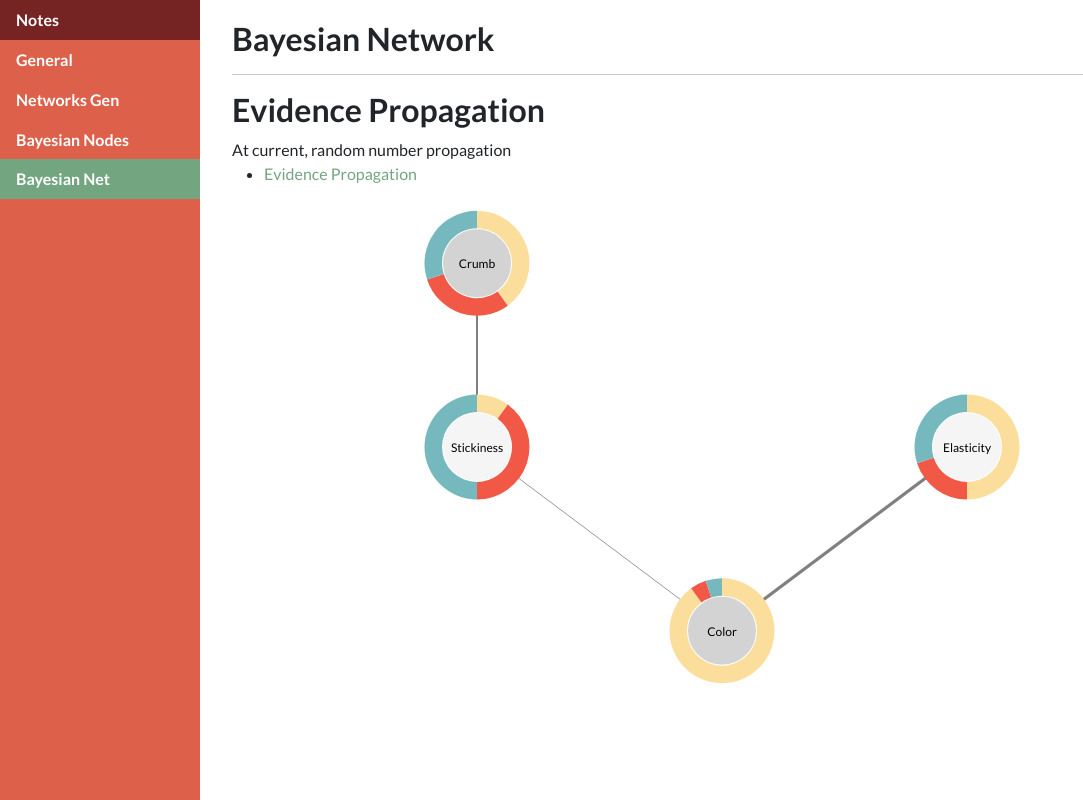
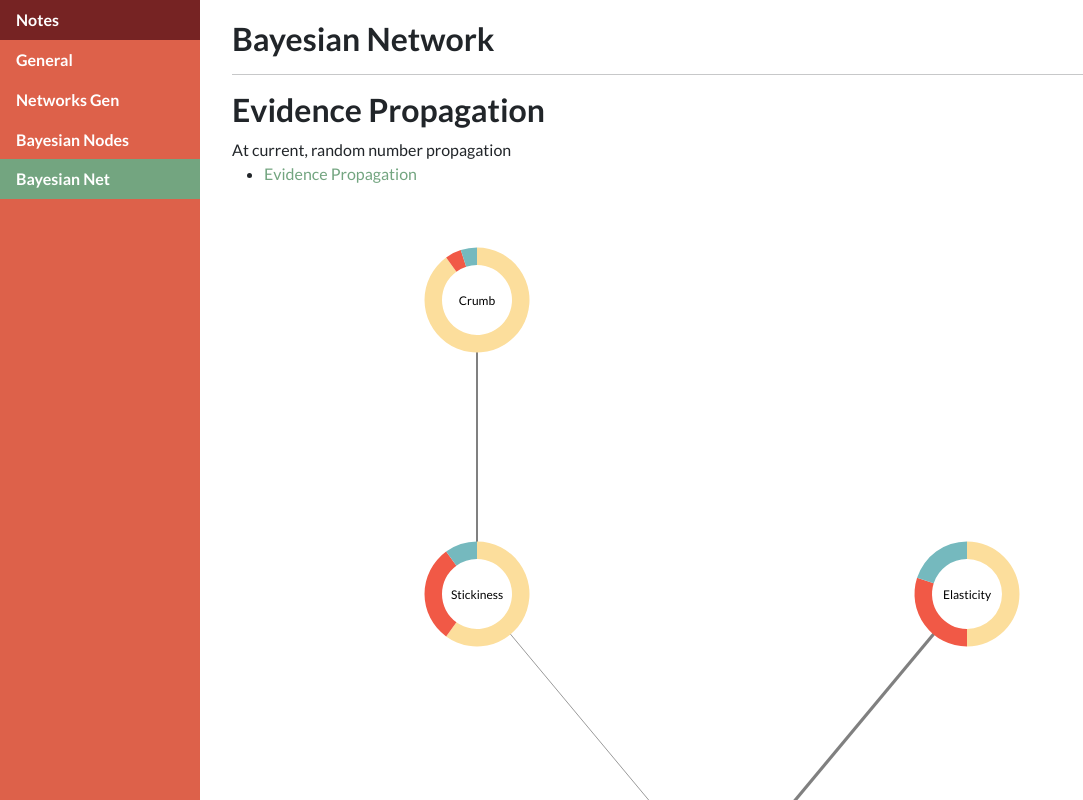
Before and after one commit to oj713/d3_observable_tests, a React (Create React App) app: page /bayesian-net in a window 1280 px wide. Shown: the top 800 px of the page, without its empty margins (0-1083 px from the left). Built offline with nearby package versions, Linux system fonts and the light colour scheme.

Commit message:
evidence propagation -- broken reset, no animation, random values

```diff
--- a/src/plots/bayesian_net.js
+++ b/src/plots/bayesian_net.js
@@ -1,12 +1,32 @@
-import {useRef, useEffect} from 'react'
+import {useRef, useEffect, useState} from 'react'
 import * as d3 from 'd3'
 
 export default function BayesianNet() {
     const testNodes = [
-        {id: "a1", title: "Elasticity", group: "dough", x:  0.5, y: 0.0, normal: 0.5, excess: 0.2, deficient: .3},
-        {id: "a2", title: "Crumb", group: "bread", x: -0.5, y: 0.75, normal: 0.4, excess: 0.3, deficient: .3},
-        {id: "a3", title: "Stickiness", group: "dough", x: -0.5, y: 0.0, normal: 0.1, excess: 0.4, deficient: .5},
-        {id: "a4", title: "Color", group: "bread", x:  0.0, y: -0.75, normal: 0.9, excess: 0.05, deficient: .05}
+        {id: "a1", title: "Elasticity", group: "dough", x:  0.5, y: 0.0,
+            values: [{label: "Normal", value: 0.5},
+                    {label: "Excess", value: 0.3},
+                    {label: "Deficient", value: 0.2}],
+            isEvidence: false
+        },
+        {id: "a2", title: "Crumb", group: "bread", x: -0.5, y: 0.75,
+            values: [{label: "Normal", value: 0.9},
+                    {label: "Excess", value: 0.05},
+                    {label: "Deficient", value: 0.05}],
+            isEvidence: false
+        },
+        {id: "a3", title: "Stickiness", group: "dough", x: -0.5, y: 0.0,
+            values: [{label: "Normal", value: 0.6},
+                    {label: "Excess", value: 0.3},
+                    {label: "Deficient", value: 0.1}],
+            isEvidence: false
+        },
+        {id: "a4", title: "Color", group: "bread", x:  0.0, y: -0.75,
+            values: [{label: "Normal", value: 0.7},
+                    {label: "Excess", value: 0.1},
+                    {label: "Deficient", value: 0.2}],
+            isEvidence: false
+        }
     ]
     const testLinks = [
         {id: "b1", source: "a2", target: "a3", strength: .5},
@@ -14,12 +34,14 @@ export default function BayesianNet() {
         {id: "b3", source: "a1", target: "a4", strength: .8}
     ]
 
-    const EvidencePropagation = ({nodes, links}) => {
+    const EvidencePropagation = ({nodeStarter, links}) => {
+        const [nodes, setNodes] = useState(nodeStarter)
+
         const netRef = useRef()
 
         // basic features of the graph
         const width = window.innerWidth - 300
-        const height = .5 * width
+        const height = .8 * width
         const radius = 35 // node size
         const duration = 750 // ms, for animations
 
@@ -33,6 +55,13 @@ export default function BayesianNet() {
         const svg = d3.create("svg")
             .attr("width", width)
             .attr("height", height)
+
+        // background
+        svg.append('rect')
+            .style('fill', 'transparent')
+            .attr('width', width)
+            .attr('height', height)
+            .on('click', () => setNodes(nodeStarter))
 
         const container = svg.append("g")
             .attr("class", "board")
@@ -62,7 +91,7 @@ export default function BayesianNet() {
             .attr("cx", d => xScale(d.x))
             .attr("cy", d => yScale(d.y))
             .attr("r", radius)
-            .style("fill", d => d.group === "dough" ? "whitesmoke" : "lightgrey")
+            .style("fill", d => d.isEvidence ? "black" : "white")
             .style("stroke", "white")
             .style("stroke-width", "2px")
 
@@ -75,7 +104,7 @@ export default function BayesianNet() {
             .attr("x", d => xScale(d.x))
             .attr("y", d => yScale(d.y))
             .attr("text-anchor", "middle")
-            .style("fill", "black")
+            .style("fill", d => d.isEvidence ? "white" : "black")
             .style("font-size", "12px")
             .attr("dy", 5)
             .text(d => d.title)
@@ -88,16 +117,37 @@ export default function BayesianNet() {
             .innerRadius(radius)
             .outerRadius(radius * 1.5);
 
+        // setEvidence -- currently random propagation
+        const setEvidence = (evidence) => {
+            setNodes(nodes.map(n => {
+                if (n.id === evidence.id) {
+                    return {...evidence, isEvidence: true}
+                } else {
+                    const normal = Math.random()
+                    const excess = Math.random() * (1 - normal)
+                    const deficient = 1 - normal - excess
+                    return {...n,
+                        values: [{label: "Normal", value: normal},
+                                {label: "Excess", value: excess},
+                                {label: "Deficient", value: deficient}],
+                        isEvidence: false}
+                }
+            }))
+        }
+
         // rendering each node
         nodes.forEach(node => {
-            const arcs = pie([
-                { label: 'Normal', value: node.normal },
-                { label: 'Excess', value: node.excess },
-                { label: 'Deficient', value: node.deficient }
-            ]);
+            const arcs = pie(node.values);
 
             const pieContainer = container.append('g')
                 .attr('transform', `translate(${xScale(node.x)}, ${yScale(node.y)})`);
+
+            const propagateEvidence = (event, d) => {
+                const target = d.data.label;
+                // setting 100% for target
+                node.values.forEach(option => option.label === target ? option.value = 1 : option.value = 0)
+                setEvidence(node)
+            }
 
             pieContainer.selectAll('path')
                 .data(arcs)
@@ -113,7 +163,8 @@ export default function BayesianNet() {
                     d3.select(event.target)
                     .attr("fill", colorScale[d.data.label])
                 })
-                .append('title') // delay in rendering??
+                .on('click', propagateEvidence)
+                .append('title') // delay in rendering, nonfixable without original implementation
                     .text(d => `${d.data.label}: ${d.data.value * 100}%`);
         });
 
@@ -140,7 +191,7 @@ export default function BayesianNet() {
         <div>
             <h2> Bayesian Network </h2>
             <hr/>
-            <EvidencePropagation nodes = {testNodes} links = {testLinks}/>
+            <EvidencePropagation nodeStarter = {testNodes} links = {testLinks}/>
         </div>
     )
 }
```
